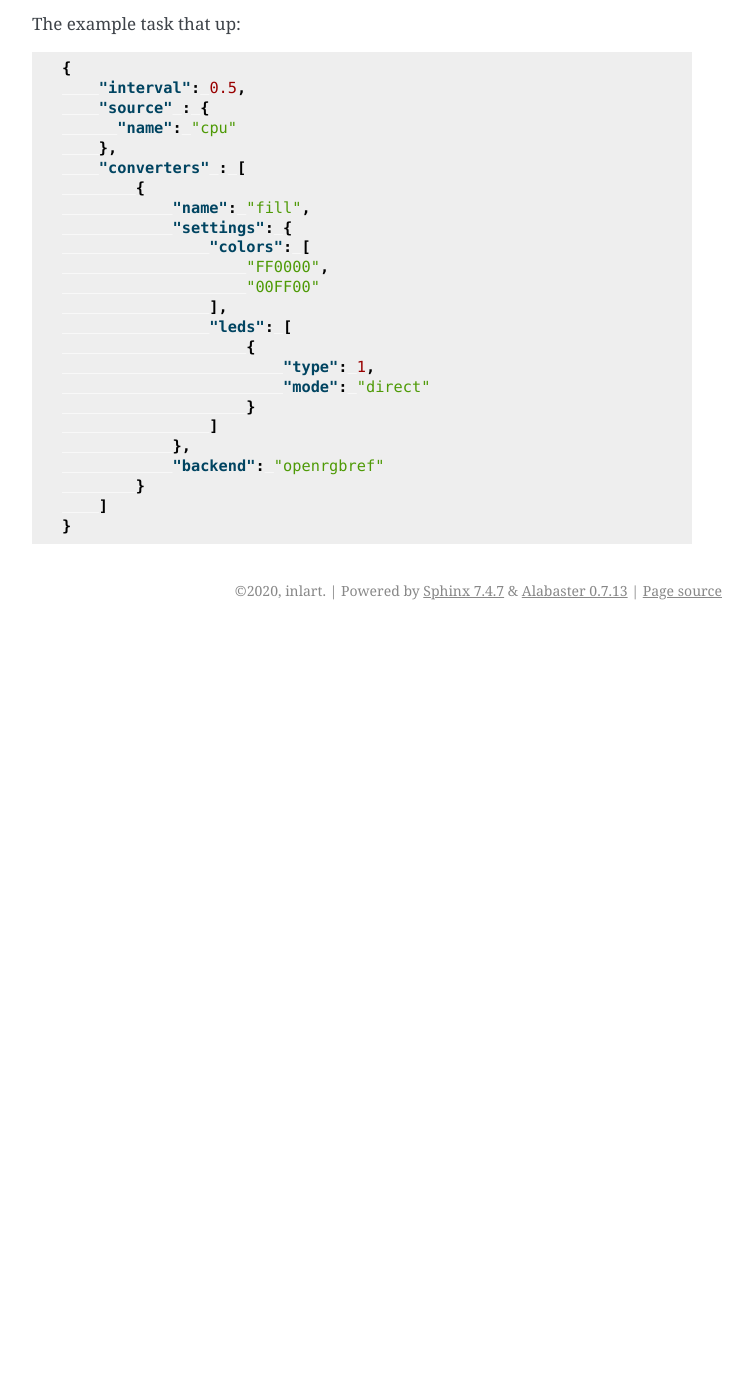
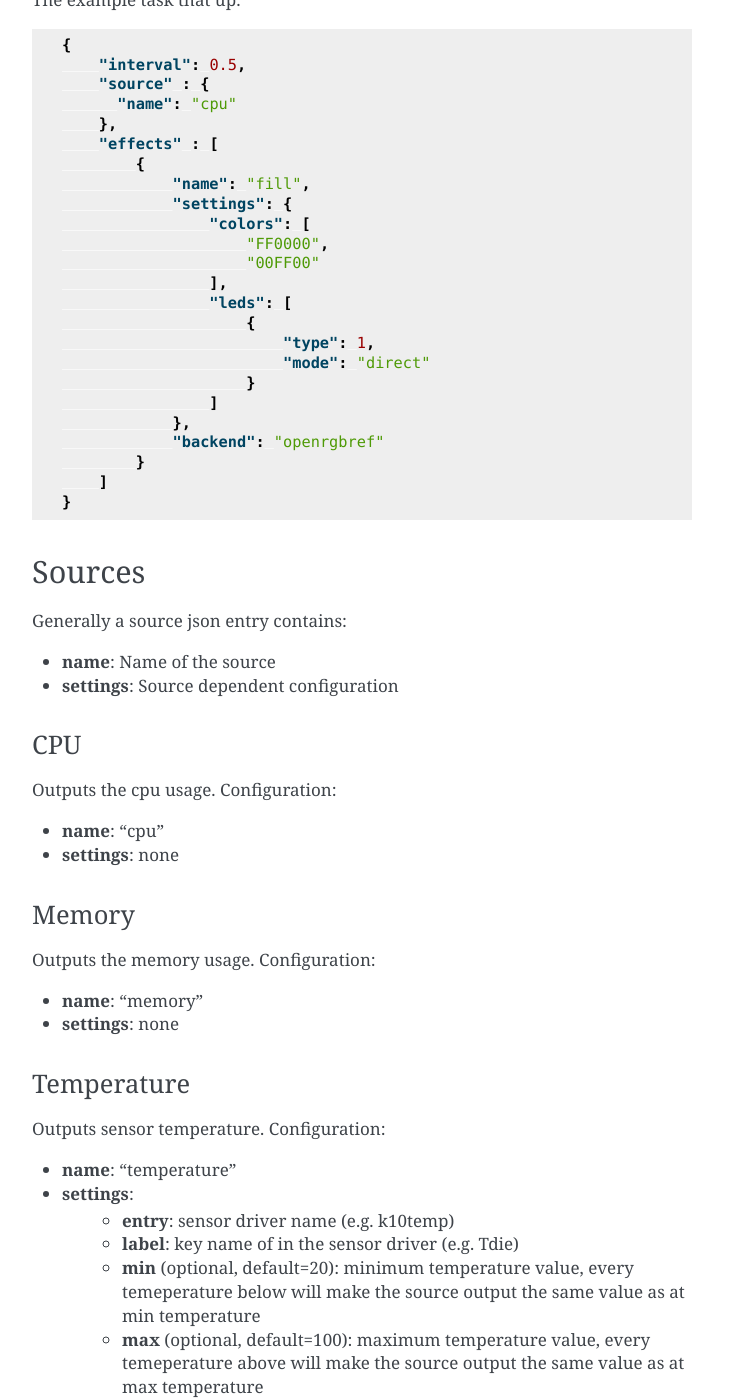
Before and after one commit to inlart/RGBmon, a Sphinx documentation site: the page built from docs/configuration.rst, in a window 1280 px wide and 1400 px high, scrolled down 1198 px. Shown: the whole window, without its empty margins (388-1141 px from the left). Built offline with Sphinx 7.4.7, drawn with Linux system fonts in a browser that asks for light colours; before the commit the page ends 1828 px from its top, so only the background shows below that; some of the changed text lies outside the part shown.

Commit message:
docs: Add sources documentation

```diff
--- a/docs/configuration.rst
+++ b/docs/configuration.rst
@@ -52,7 +52,7 @@ Content of a task entry:
 
 - **interval**: Task execution interval
 - **source**: Data that will get converted to color
-- **converters**: Takes the output of a source and decides how LEDs should be colored
+- **effects**: Takes the output of a source and decides how LEDs should be colored
 
 The example task that up:
 
@@ -63,7 +63,7 @@ The example task that up:
       "source" : {
         "name": "cpu"
       },
-      "converters" : [
+      "effects" : [
           {
               "name": "fill",
               "settings": {
@@ -82,3 +82,65 @@ The example task that up:
           }
       ]
   }
+
+Sources
+#######
+
+Generally a source json entry contains:
+
+- **name**: Name of the source
+- **settings**: Source dependent configuration
+
+
+CPU
+***
+
+Outputs the cpu usage.
+Configuration:
+
+- **name**: "cpu"
+- **settings**: none
+
+Memory
+******
+
+Outputs the memory usage.
+Configuration:
+
+- **name**: "memory"
+- **settings**: none
+
+Temperature
+***********
+
+Outputs sensor temperature.
+Configuration:
+
+- **name**: "temperature"
+- **settings**:
+    - **entry**: sensor driver name (e.g. k10temp)
+    - **label**: key name of in the sensor driver (e.g. Tdie)
+    - **min** (optional, default=20): minimum temperature value, every temeperature below will make the source output the same value as at min temperature
+    - **max** (optional, default=100): maximum temperature value, every temeperature above will make the source output the same value as at max temperature
+
+This source is currently only available on Linux.
+
+Sawtooth
+********
+
+Outputs a sawtooth signal with the given period.
+Configuration:
+
+- **name**: "sawtooth"
+- **settings**:
+    - **period**: Period length of the signal in seconds
+
+Sine
+****
+
+Outputs a sine signal with the given period.
+Configuration:
+
+- **name**: "sine"
+- **settings**:
+    - **period**: Period length of the signal in seconds
```
